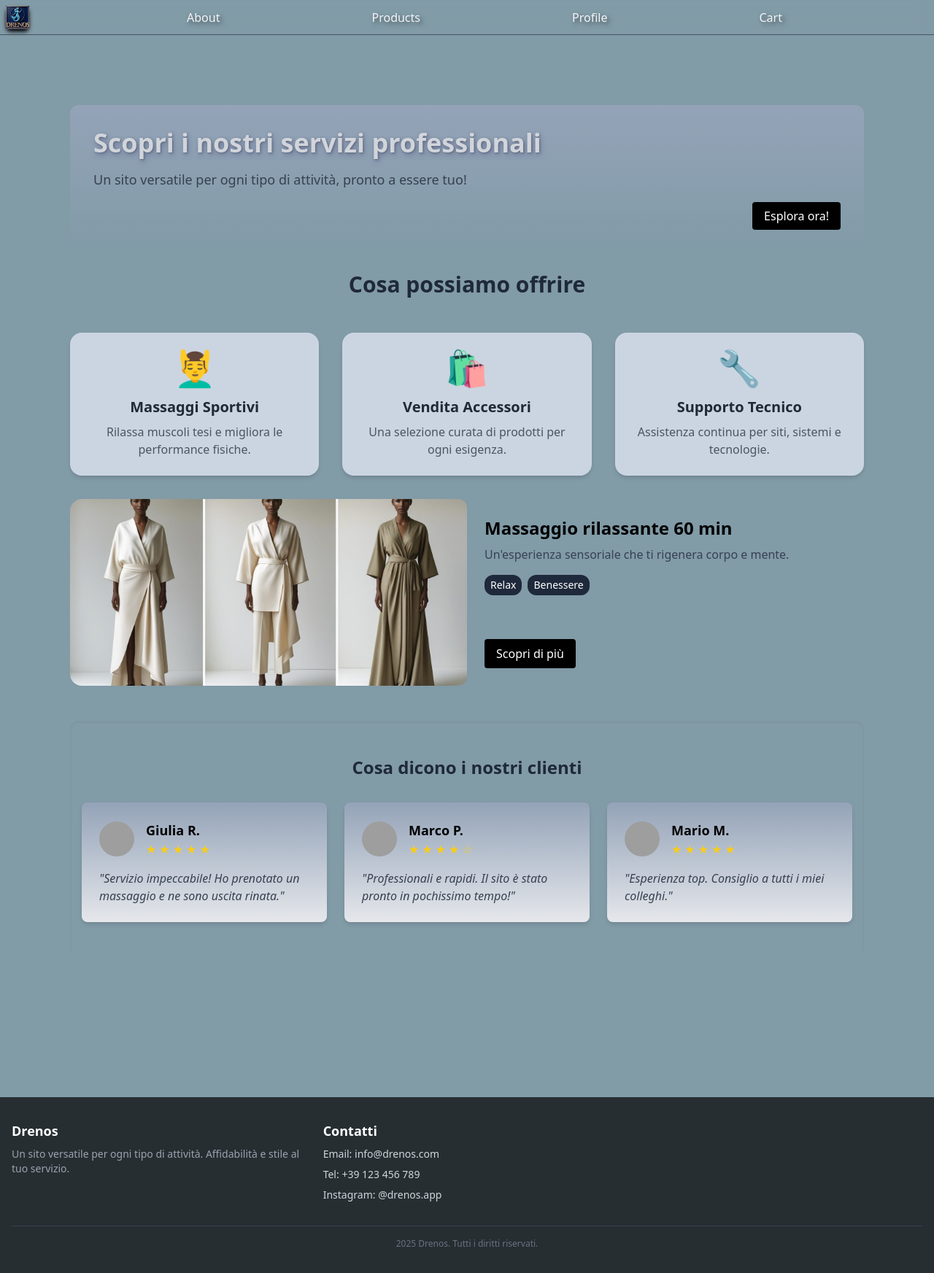
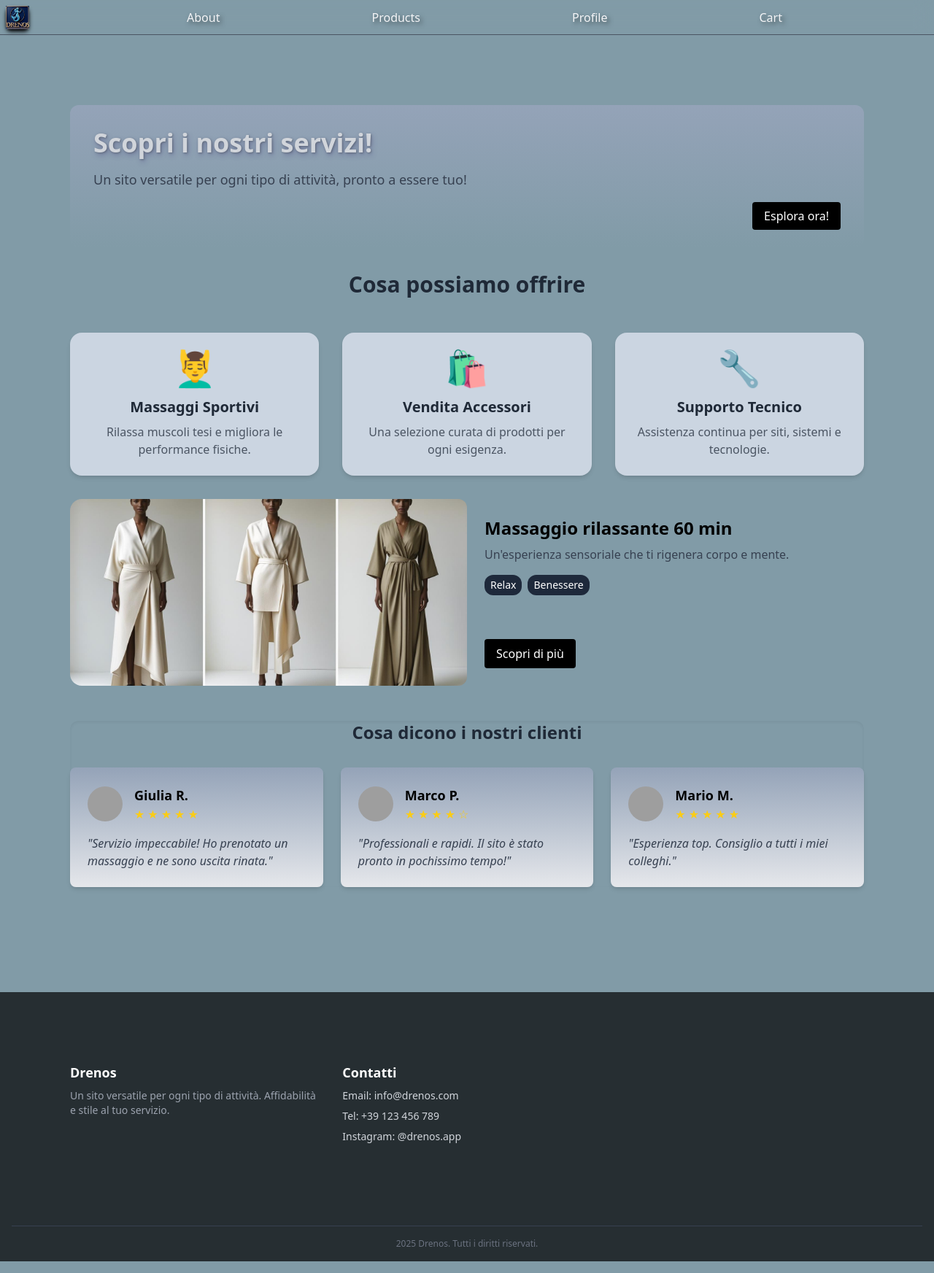
Before and after one commit to AndreaBarberio/drenos-app, a React (Create React App) app: page / in a window 1280 px wide. Shown: the whole page at 73% size. Built offline with nearby package versions, Linux system fonts and the light colour scheme; grey boxes are pictures that could not be loaded.

Commit message:
refactor(ui): style(404): improve modal background and contrast for NotFound page fix(layout): ensure consistent full-width and flex alignment across main sections chore(cleanup): remove unused comments and redundant styles

```diff
--- a/src/components/Footer/Footer.js
+++ b/src/components/Footer/Footer.js
@@ -1,8 +1,8 @@
 import { Link } from "react-router-dom";
 export default function Footer() {
   return (
-    <footer className="flex flex-col bg-black bg-opacity-70 text-white py-8 px-4 mt-12">
-      <div className="max-w-7xl mx-auto grid grid-cols-1 md:grid-cols-3 gap-8 text-sm">
+    <footer className="flex flex-col w-full bg-black bg-opacity-70 text-white p-4">
+      <div className=" p-20 grid grid-cols-1 md:grid-cols-3 gap-8 text-sm">
         {/* Brand & Description */}
         <div>
           <h2 className="text-lg font-semibold mb-2">Drenos</h2>
@@ -22,7 +22,6 @@ export default function Footer() {
         </div>
       </div>
 
-      {/* Bottom Copyright */}
       <div className="mt-8 border-t border-gray-700 pt-4 text-center text-gray-500 text-xs">
         {new Date().getFullYear()} Drenos. Tutti i diritti riservati.
       </div>
--- a/src/components/Home/FeaturedProduct/FeaturedProduct.js
+++ b/src/components/Home/FeaturedProduct/FeaturedProduct.js
@@ -4,7 +4,7 @@ import { Link } from "react-router-dom";
 import Tag from "../../Tag/Tag";
 function FeaturedProduct({ title, description, image, ctaText, ctaLink, tags = [] }) {
   return (
-    <div className="flex flex-col  md:flex-row rounded-2xl overflow-hidden" S>
+    <div className="flex flex-col w-full self-center md:flex-row rounded-2xl overflow-hidden">
       <img src={image} alt={title} className="w-full md:w-1/2 h-64 object-cover rounded-xl" />
 
       <div className="p-6 flex flex-col justify-between">
--- a/src/components/Home/HeroSection/HeroSection.js
+++ b/src/components/Home/HeroSection/HeroSection.js
@@ -2,8 +2,8 @@ import { Link } from "react-router-dom";
 
 function HeroSection({ title, description, ctaLink, ctaText }) {
   return (
-    <section className="xl:text-right m-0 w-full hero-section p-8 bg-gradient-to-b from-slate-400 to-transparent text-center rounded-xl">
-      <h1 className="text-4xl xl:text-left text-gray-300 text-shadow-xl shadow-black font-bold mb-4">Scopri i nostri servizi professionali</h1>
+    <section className="xl:text-right m-0 w-full self-center hero-section p-8 bg-gradient-to-b from-slate-400 to-transparent text-center rounded-xl">
+      <h1 className="text-4xl xl:text-left text-gray-300 text-shadow-xl shadow-black font-bold mb-4">{title}</h1>
       <p className="text-lg xl:text-left text-gray-700 mb-6">{description}</p>
       <Link to={ctaLink} className="self-start bg-black text-white px-4 py-2 rounded hover:bg-gray-800 transition">
         {ctaText}
--- a/src/components/Home/ServiceOverview/ServiceOverview.js
+++ b/src/components/Home/ServiceOverview/ServiceOverview.js
@@ -2,7 +2,7 @@ import servicesData from "../../../data/servicesData"
 function ServicesOverview() {
   return (
     <section className="w-full py-8 text-gray-800">
-      <div className="max-w-6xl mx-auto">
+      <div className=" mx-auto">
         <h2 className="text-3xl font-bold text-center mb-12">
           Cosa possiamo offrire
         </h2>
--- a/src/components/Home/Testimonials/Testimonials.js
+++ b/src/components/Home/Testimonials/Testimonials.js
@@ -3,14 +3,14 @@ import StarRating from "./StarRating/Stars";
 
 export default function Testimonials() {
   return (
-    <section className="w-full py-12 px-4 mt-12 rounded-xl shadow-inner">
-      <h2 className="text-2xl font-bold text-center mb-8 text-gray-800">Cosa dicono i nostri clienti</h2>
-      <div className="max-w-7xl mx-auto grid grid-cols-1 md:grid-cols-3 gap-6">
+    <section className="flex flex-col w-full mt-12 rounded-xl shadow-inner">
+      <h2 className="w-full text-2xl font-bold text-center mb-8 text-gray-800">Cosa dicono i nostri clienti</h2>
+      <div className="w-full mx-auto grid grid-cols-1 md:grid-cols-3 gap-6">
         {testimonials.map((t, i) => (
 
           <div
             key={i}
-            className="bg-gradient-to-b from-slate-400 to-gray-200 rounded-lg p-6 shadow-md hover:shadow-xl transition"
+            className="flex flex-col w-full bg-gradient-to-b from-slate-400 to-gray-200 rounded-lg p-6 shadow-md hover:shadow-xl transition"
           >
             <div className="flex items-center gap-4 mb-4">
               <img src={t.avatar} alt={t.name} className="w-12 h-12 rounded-full" />
--- a/src/layouts/RootLayout.js
+++ b/src/layouts/RootLayout.js
@@ -25,9 +25,7 @@ export default function RootLayout() {
       <main className="flex-1 mt-12 mb-12">
         <Outlet />
       </main>
-      {/*  <footer className="h-16 bg-transparent text-center flex items-center justify-center">
-        Footer
-      </footer> */}
+
       <Footer />
     </div>
   );
--- a/src/pages/Home/Home.js
+++ b/src/pages/Home/Home.js
@@ -12,13 +12,11 @@ import heroData from "../../data/heroSectionData"
 import Testimonials from "../../components/Home/Testimonials/Testimonials";
 function Home() {
   return (
-    <div className="m-0 p-24 w-full bg-transparent flex flex-col min-h-screen">
+    <div className="flex flex-col m-0 p-24 w-full bg-transparent min-h-screen">
       <HeroSection {...heroData} />
       <ServicesOverview />
       <FeaturedProduct  {...featuredData} />
-      <Testimonials /> {/*
-
-      <ContactCTA /> */}
+      <Testimonials /> { }
     </div>
   );
 }
```
